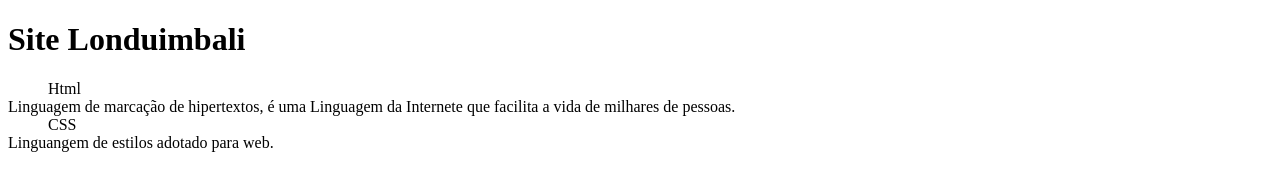
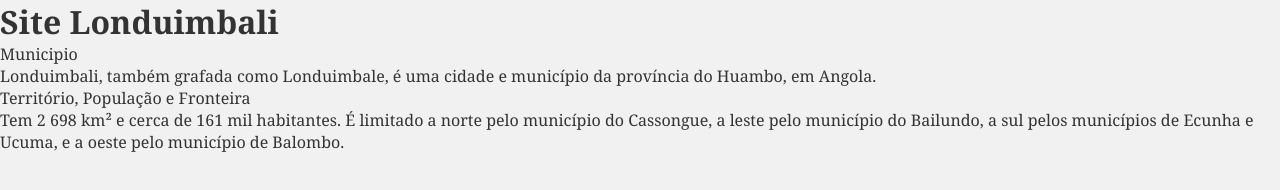
Before and after one commit to alexchiteculo/site-londui, a plain HTML site: page index.html in a window 1280 px wide. Drawn offline with Linux system fonts and the light colour scheme.

Commit message:
index completada e Css Adicionado

```diff
--- /dev/null
+++ b/css/style.css
@@ -0,0 +1,12 @@
+*{
+    margin: 0;
+    padding: 0;
+    box-sizing: border-box;
+}
+
+body {
+    font-family: Georgia, 'Times New Roman', Times, serif;
+    font-size: 12pt;
+    color: #333;
+    background-color: #f1f1f1;
+}
--- a/index.html
+++ b/index.html
@@ -3,19 +3,20 @@
 <head>
     <meta charset="UTF-8">
     <meta name="viewport" content="width=device-width, initial-scale=1.0">
+    <link rel="stylesheet" href="css/style.css">
     <title>Site Londuimbali</title>
 </head>
 <body>
     <h1>Site Londuimbali</h1>
 
     <dl>
-        <dd>Html</dd>
+        <dd>Municipio</dd>
         <dt>
-            Linguagem de marcação de hipertextos, é uma Linguagem da Internete que facilita a vida de milhares de pessoas.
+            Londuimbali, também grafada como Londuimbale, é uma cidade e município da província do Huambo, em Angola.
         </dt>
 
-        <dd>CSS</dd>
-        <dt>Linguangem de estilos adotado para web.</dt>
+        <dd>Território, População e Fronteira</dd>
+        <dt>Tem 2 698 km² e cerca de 161 mil habitantes. É limitado a norte pelo município do Cassongue, a leste pelo município do Bailundo, a sul pelos municípios de Ecunha e Ucuma, e a oeste pelo município de Balombo.</dt>
     </dl>
 </body>
 </html>
```
